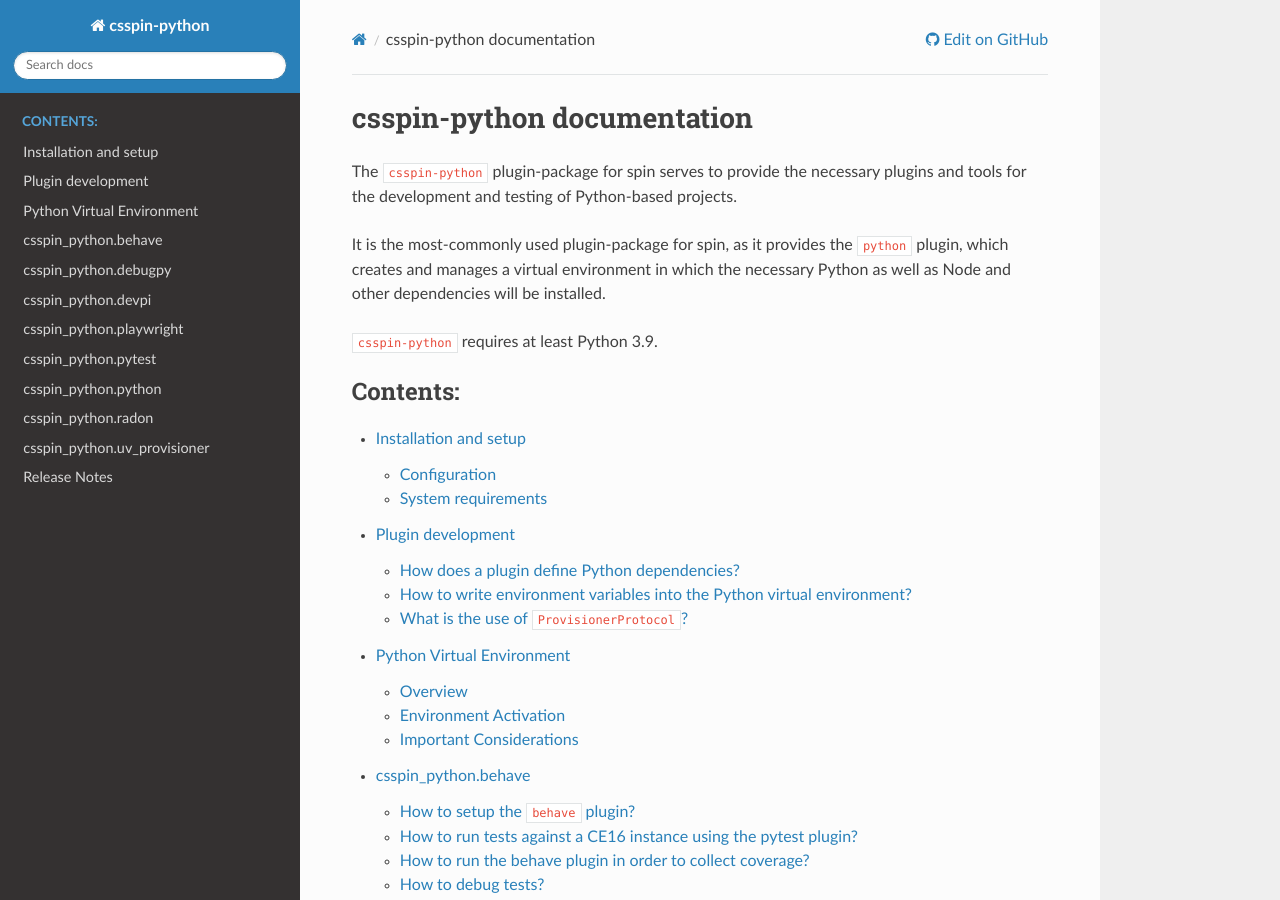
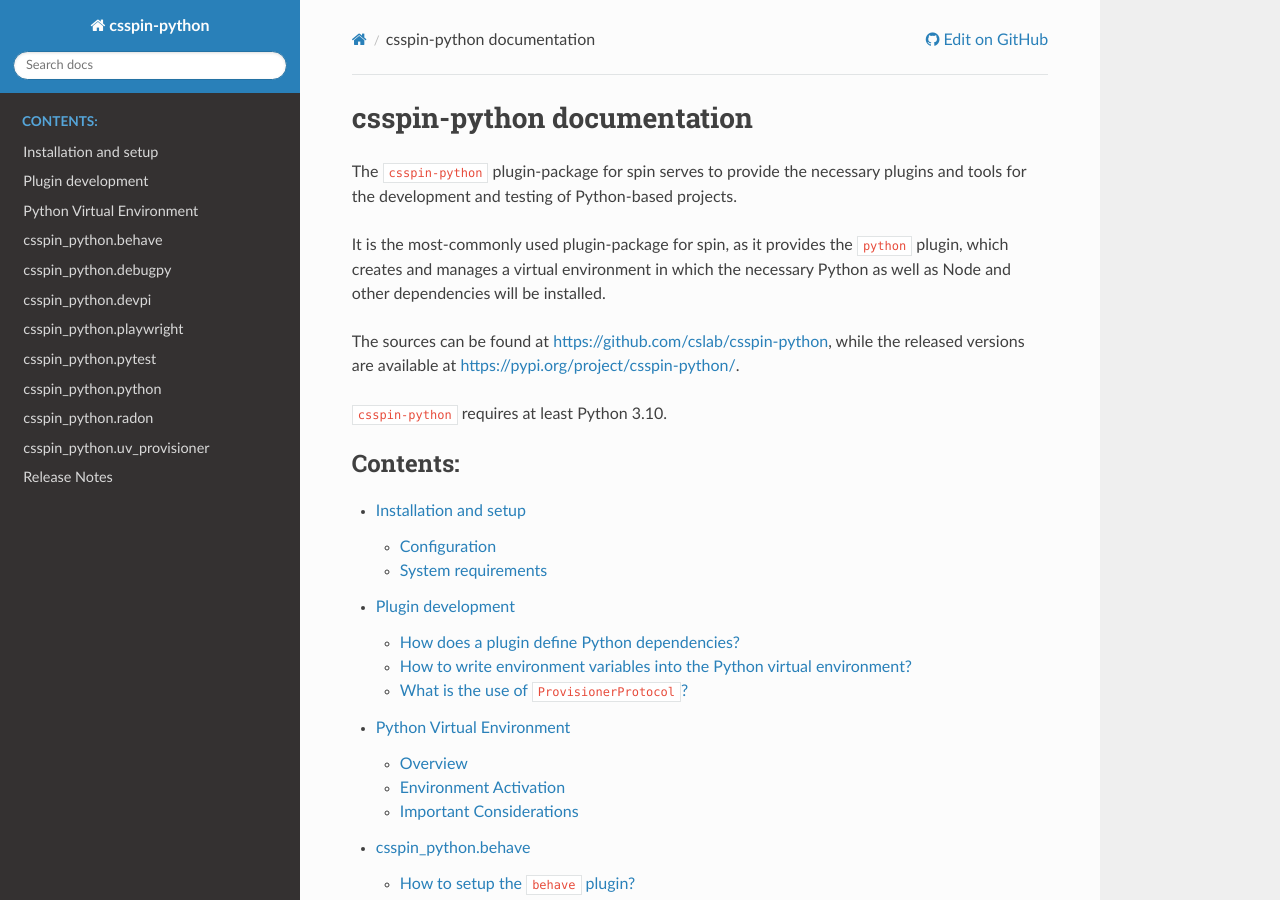
Before and after one commit to cslab/csspin-python, a Sphinx documentation site: the page built from doc/index.rst, in a window 1280 px wide and 900 px high. Built offline with Sphinx 7.4.7 and the Read the Docs theme 3.1.0, drawn with Linux system fonts in a browser that asks for light colours.

Commit message:
Resolve "Drop Python 3.9 support"

```diff
--- a/README.rst
+++ b/README.rst
@@ -54,7 +54,7 @@ within the `spinfile.yaml` configuration file of your project.
       - csspin_python.pytest
 
     python:
-      version: 3.9.8
+      version: 3.10.19
       requirements:
         - sphinx-click
         - sphinx-rtd-theme
--- a/doc/index.rst
+++ b/doc/index.rst
@@ -25,11 +25,10 @@ It is the most-commonly used plugin-package for spin, as it provides the
 in which the necessary Python as well as Node and other dependencies will be
 installed.
 
-.. The sources can be found at https://code.contact.de/qs/spin/csspin_python, while
-.. the released versions are available at
-.. https://pypi.org.
+The sources can be found at https://github.com/cslab/csspin-python, while the
+released versions are available at https://pypi.org/project/csspin-python/.
 
-``csspin-python`` requires at least Python 3.9.
+``csspin-python`` requires at least Python 3.10.
 
 .. toctree::
    :maxdepth: 2
--- a/pyproject.toml
+++ b/pyproject.toml
@@ -12,11 +12,11 @@ classifiers = [
   "Intended Audience :: Developers",
   "Operating System :: OS Independent",
   "Programming Language :: Python :: 3",
-  "Programming Language :: Python :: 3.9",
   "Programming Language :: Python :: 3.10",
   "Programming Language :: Python :: 3.11",
   "Programming Language :: Python :: 3.12",
   "Programming Language :: Python :: 3.13",
+  "Programming Language :: Python :: 3.14",
   "Topic :: Software Development"
 ]
 dependencies = [
@@ -36,7 +36,7 @@ maintainers = [
   {name = "Fabian Hafer", email = "fabian.hafer@contact-software.com"}
 ]
 name = "csspin-python"
-requires-python = ">=3.9"
+requires-python = ">=3.10"
 
 [project.optional-dependencies]
 aws_auth = ["csaccess>=0.1.0"]
@@ -96,7 +96,7 @@ ignore_missing_imports = true  # TODO: Should be false but need csspin stubs:
 #
 implicit_optional = false
 pretty = true
-python_version = "3.9"
+python_version = "3.10"
 show_absolute_path = true
 show_column_numbers = true
 # ===== Configuring error messages
```
Also changed, not shown: .gitlab-ci.yml.
